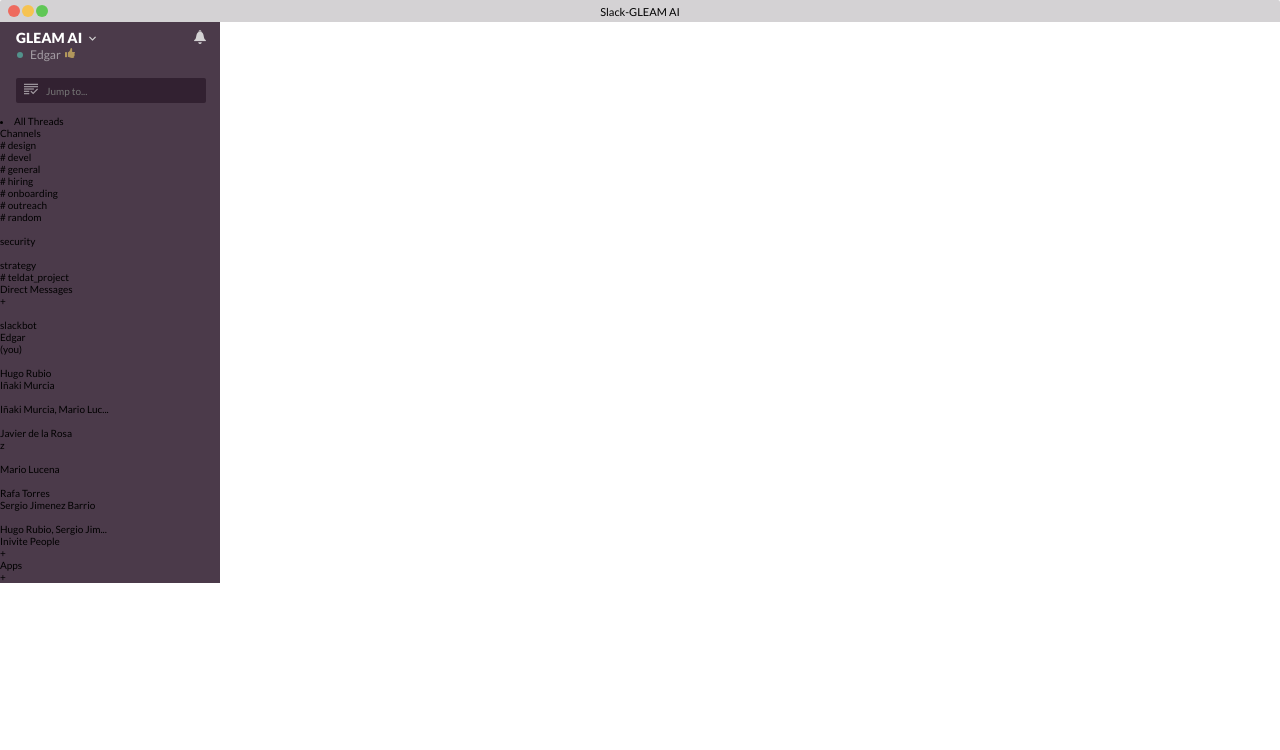
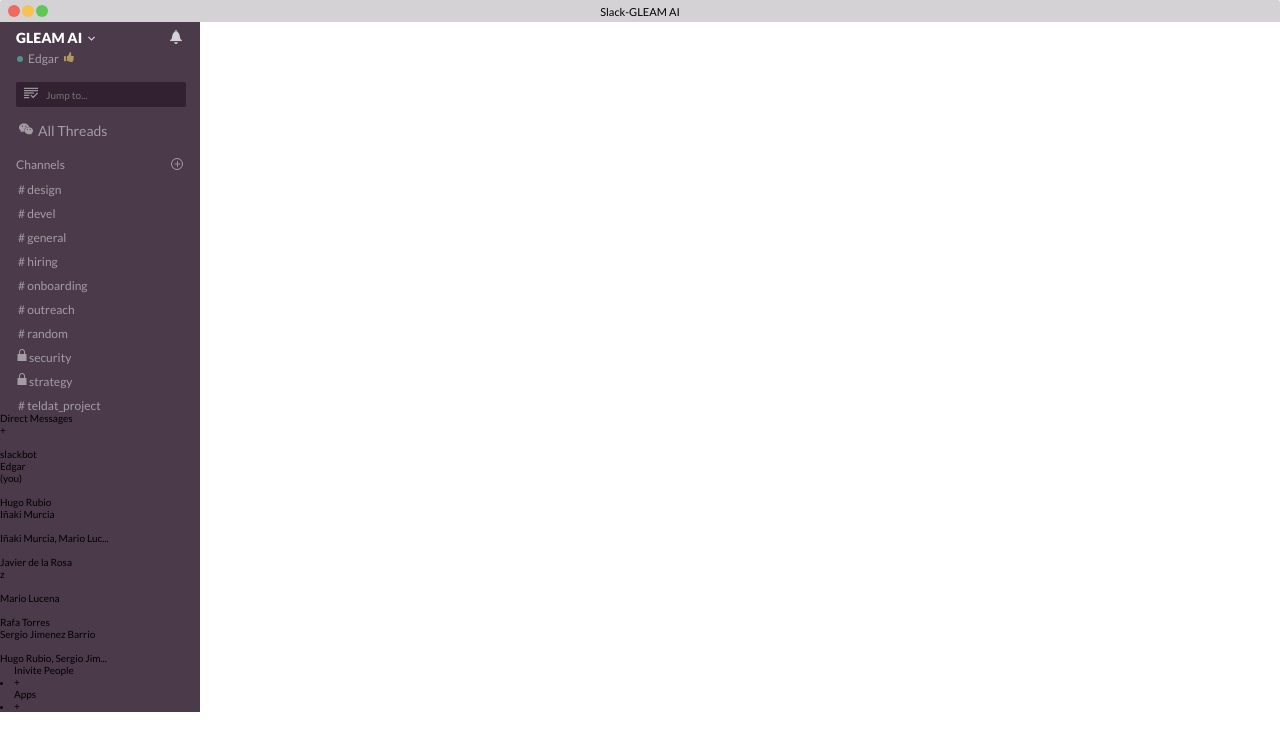
Before and after one commit to MarioLucen/ejercicio-slack, a website: page index.html in a window 1280 px wide. Drawn offline with Linux system fonts and the light colour scheme.

Commit message:
created channels menu

```diff
--- a/index.html
+++ b/index.html
@@ -39,19 +39,20 @@
     </div>
 
 
-      <li class="item-menu">
-        <button>
-          <img src="" alt="">
+    <button class="all-threads">
       <p>All Threads</p>
+      <i class="im im-wechat"></i>
     </button>
-      </li>
+
 
     <ul>
       <div class="channels">
-      <li class="feature-item">
+        <li>
           <button>
             <p>Channels</p>
-          <div class="circle-plus"></div>
+            <div class="circle-plus">
+              <p>+</p>
+            </div>
           </button>
         </li>
         <li class="item">
@@ -91,13 +92,13 @@
         </li>
         <li class="item">
           <button>
-          <img src="" alt="">
+            <i class="im im-lock"></i>
             <p>security</p>
           </button>
         </li>
         <li class="item">
           <button>
-          <img src="" alt="">
+            <i class="im im-lock"></i>
             <p>strategy</p>
           </button>
         </li>
@@ -107,6 +108,9 @@
           </button>
         </li>
       </div>
+    </ul>
+
+    <ul>
     <div class="messages">
       <li>
         <button>
@@ -184,6 +188,8 @@
         </button>
       </li>
     </div>
+  </ul>
+
   <li class="feature-item">
       <button>
         <p>Inivite People</p>
--- a/scss/ui/_menu.scss
+++ b/scss/ui/_menu.scss
@@ -1,10 +1,11 @@
 
 .menu-wrapper {
-    width: 220px;
+    width: 200px;
     height: 100%;
     background-color: $purple;
 
     .button-menu-header {
+        position: relative;
         width:  100%;
         // height: 67px;
 
@@ -22,14 +23,14 @@
             i {
                 position: absolute;
                 margin-top: -10px;
-                margin-left: 89px;
+                right: 105px;
                 color: $lightgrey;
                 font-size: 7px;
             }
         }
 
         .name {
-                margin-top: 6px;
+                margin-top: 10px;
 
                 div {
                     width: 6px;
@@ -46,12 +47,11 @@
                     font-size: 12px;
                     font-weight: 300i;
                     margin-top: -2px;
-                    margin-left: 30px;
+                    margin-left: 28px;
                 }
 
                 i {
-                    margin-left:
-                     65px;
+                    right: 126px;
                     font-size: 10px;
                     margin-top: -13px;
                     color: #b2975c;
@@ -62,31 +62,99 @@
             position: absolute;
             font-size: 14px;
             color: $lightgrey;
-            margin-left: 193px;
+            right: 17px;
             margin-top: -15px;
         }
     }
 
     .jump-to {
+        position: relative;
 
         input {
-            width: 190px;
+            width: 170px;
             height: 25px;
             margin-top: 16px;
             margin-left: $margin-left;
+            padding-left: 30px;
             border-radius: 2px;
             background-color: $darkpurple;
             border: none;
-            padding-left: 30px;
         }
 
         i {
             position: absolute;
             margin-top: 21px;
-            margin-left: -182px;
+            margin-left: -162px;
             color: $lightpurple;
             font-size: 14px;
 
         }
     }
+
+    .all-threads {
+        width: 100%;
+        margin-top: 15px;
+        margin-bottom: 8px;
+        p {
+            color: $lightpurple;
+            font-size: 14px;
+            margin-left: 38px
+        }
+
+        i {
+            position: absolute;
+            color: $lightpurple;
+            font-size: 14px;
+            margin-top: -16px;
+            margin-left: 19px;
+        }
+    }
+
+    .channels {
+        position: relative;
+
+        p {
+            color: $lightpurple;
+            font-size: 12px;
+            margin-left: $margin-left;
+            margin-top: 10px;
+        }
+
+        .circle-plus {
+            position: absolute;
+            width: 12px;
+            height: 12px;
+            right: 17px;
+            margin-top: -14px;
+            border-radius: 50%;
+            border: 1px solid $lightpurple;
+            color: $lightpurple;
+
+            p {
+                margin-left: 2px;
+                margin-top: -3px;
+            }
+        }
+
+        .item {
+            margin-left: 2px;
+            margin-bottom: -1px;
+
+            &:nth-child(9) p {
+                margin-left: 27px;
+            }
+
+            &:nth-child(10) p {
+                margin-left: 27px;
+            }
+
+            i{
+                position: absolute;
+                color: $lightpurple;
+                font-size: 12px;
+                margin-top: 10px;
+                margin-left: 14px;
+            }
+        }
+    }
 }
```
Also changed, not shown: css/main.css. Lines whose indentation alone changed are shown as unchanged.
